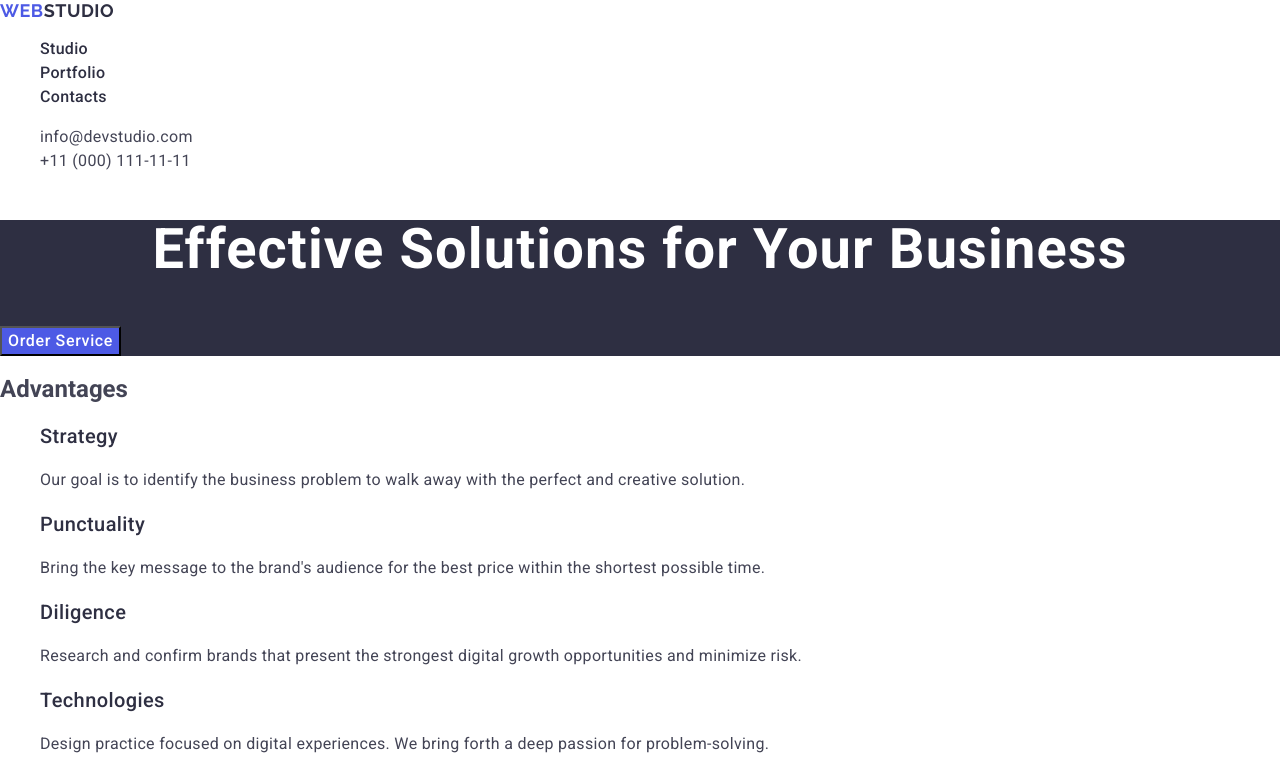
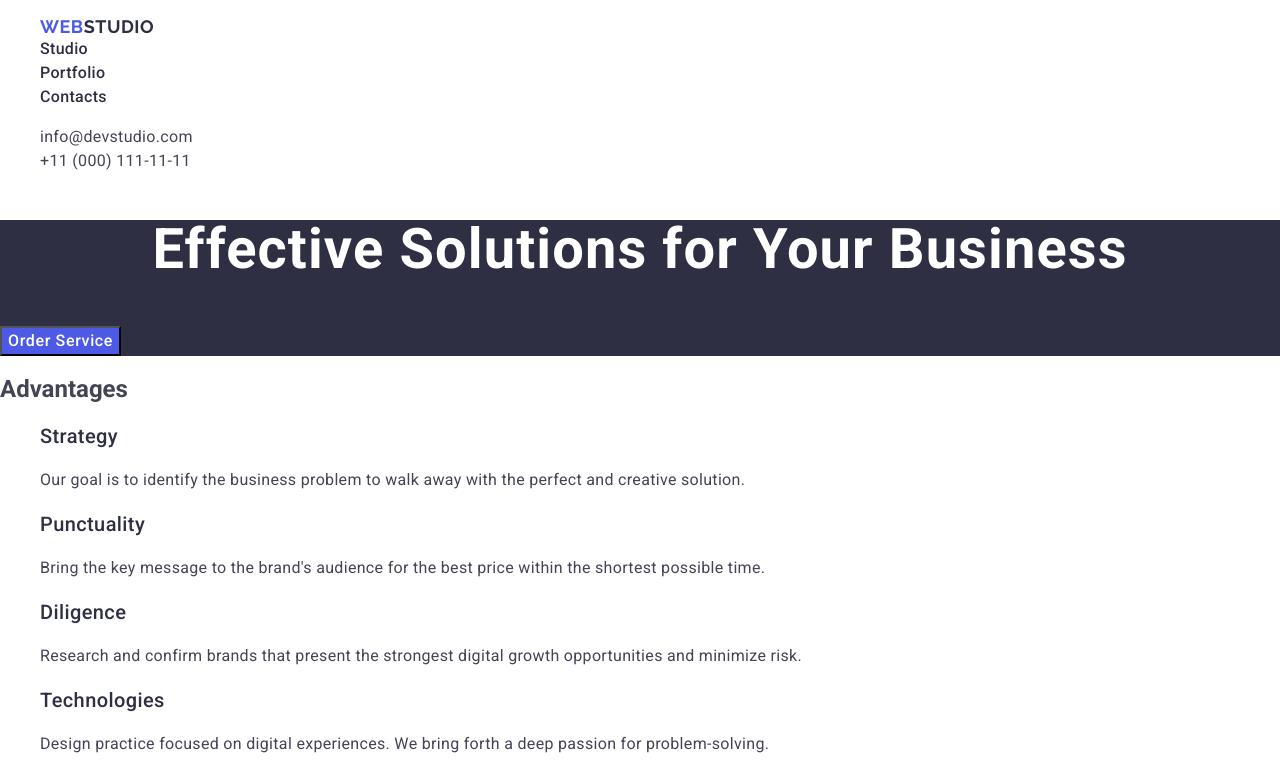
Before and after one commit to VolodymyrNazarchuk/goit-markup-hw-02, a plain HTML site: page index.html in a window 1280 px wide. Shown: the top 783 px of the page. Drawn offline with nearby package versions, Linux system fonts and the light colour scheme.

Commit message:
html tag cor

```diff
--- a/index.html
+++ b/index.html
@@ -15,8 +15,9 @@
   <body>
     <header class="header">
     <nav class="header-nav">
-        <a class="logo" href="index.html">Web<span class="accent">Studio</span></a>
+
         <ul class="header-menu-list">
+            <li class="header-menu-item"><a class="logo" href="./index.html">Web<span class="accent">Studio</span></a></li>
             <li class="header-menu-item"><a class="header-menu-link" href="" target="_blank">Studio</a></li>
             <li class="header-menu-item"><a class="header-menu-link" href="" target="_blank"> Portfolio</a></li>
             <li class="header-menu-item"><a class="header-menu-link" href="" target="_blank">Contacts</a></li>
@@ -127,7 +128,7 @@
 </section>
 </main>
 <footer class="footer">
-    <a class="logo" href="index.html">Web<span class="accent">Studio</span></a>
+    <a class="logo" href="./index.html">Web<span class="accent">Studio</span></a>
     <p class="footer-text">Increase the flow of customers and sales for your business with digital marketing & growth solutions.</p>
 </footer>
 </body>
```
